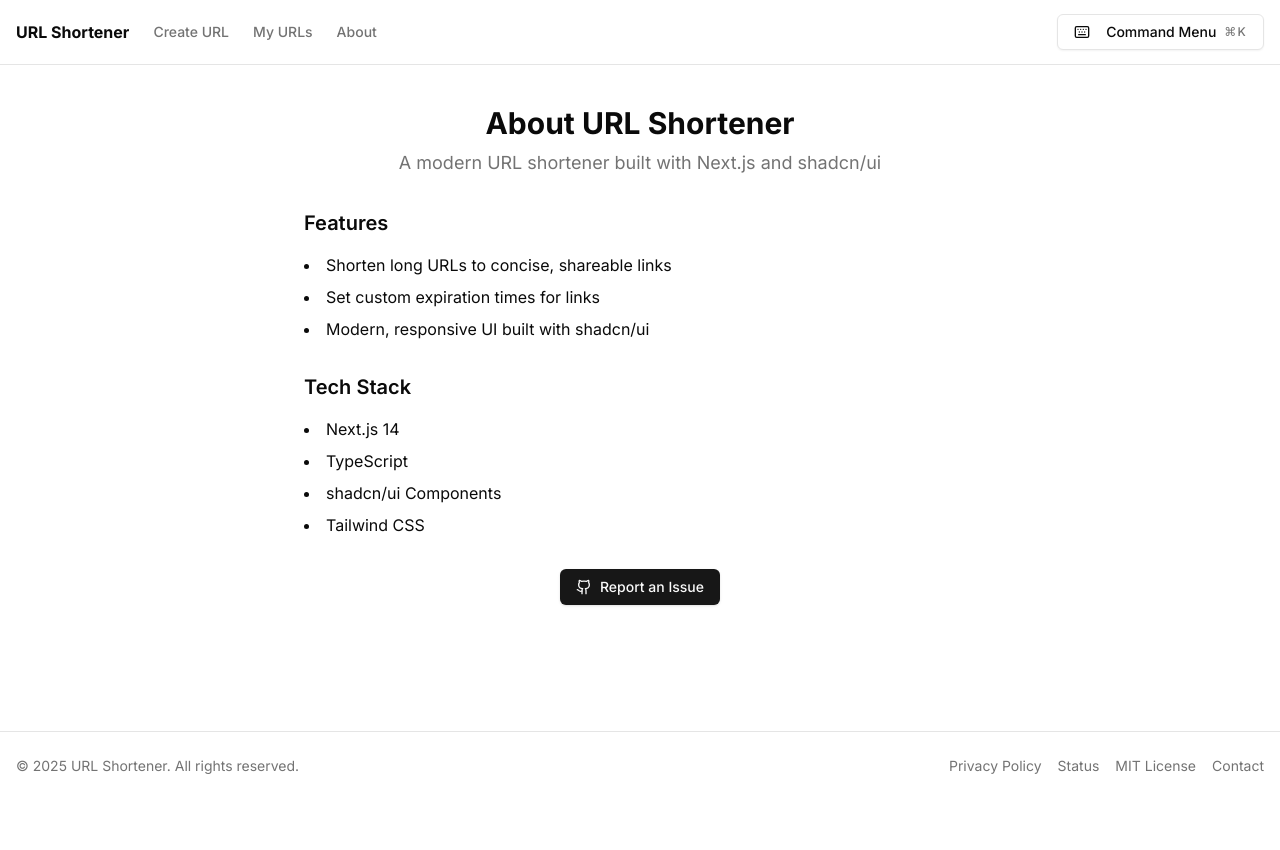
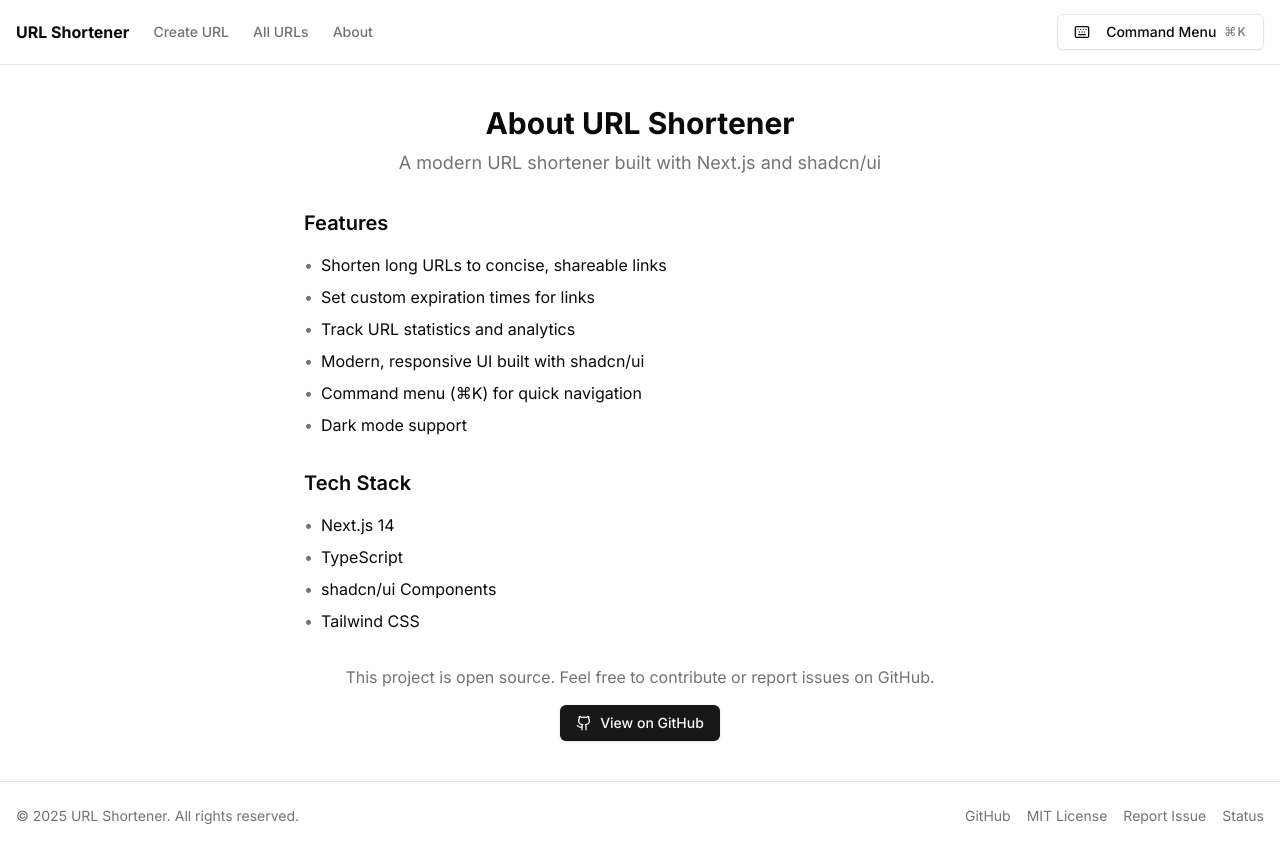
Before and after one commit to ronniesong0809/url-shortener-next, a Next.js app: page /about in a window 1280 px wide. Before the commit the page ends 800 px from the top, so only its background shows below. Built offline with nearby package versions, Linux system fonts and the light colour scheme.

Commit message:
docs: update README, About page and enhance Footer and Header

```diff
--- a/app/about/page.tsx
+++ b/app/about/page.tsx
@@ -17,24 +17,28 @@ export default function AboutPage() {
         {content.sections.map((section, index) => (
           <div key={index} className="mb-8">
             <h2 className="mb-4 text-xl font-semibold">{section.title}</h2>
-            <ul className="list-inside list-disc space-y-2">
+            <ul className="space-y-2">
               {section.items.map((item, itemIndex) => (
-                <li key={itemIndex}>{item}</li>
+                <li key={itemIndex} className="flex items-start gap-2">
+                  <span className="select-none text-muted-foreground">•</span>
+                  <span>{item}</span>
+                </li>
               ))}
             </ul>
           </div>
         ))}
 
-        <div className="flex justify-center">
+        <div className="text-center">
+          <p className="text-muted-foreground mb-4">{content.github.description}</p>
           <Button asChild>
             <Link
-              href={content.reportIssue.url}
+              href={content.github.url}
               target="_blank"
               rel="noopener noreferrer"
               className="flex items-center gap-2"
             >
               <Github className="h-5 w-5" />
-              {content.reportIssue.text}
+              {content.github.text}
             </Link>
           </Button>
         </div>
--- a/app/urls/page.tsx
+++ b/app/urls/page.tsx
@@ -18,7 +18,7 @@ export default function UrlsPage() {
     <div className="container mx-auto py-10">
       <div className="mx-auto max-w-4xl">
         <div className="mb-8">
-          <h1 className="text-3xl font-bold mb-3">My URLs</h1>
+          <h1 className="text-3xl font-bold mb-3">All URLs</h1>
           <p className="text-lg text-muted-foreground">
             Manage and track your shortened URLs
           </p>
--- a/components/Footer.tsx
+++ b/components/Footer.tsx
@@ -1,3 +1,5 @@
+import { Github } from 'lucide-react'
+import Link from 'next/link'
 import content from '@/content/footer.json'
 
 export function Footer() {
@@ -8,15 +10,17 @@ export function Footer() {
           <p className="text-sm text-muted-foreground">
             © {new Date().getFullYear()} {content.copyright.text}
           </p>
-          <nav className="flex gap-4">
+          <nav className="flex items-center gap-4">
             {content.links.map((link, index) => (
-              <a
+              <Link
                 key={index}
                 href={link.href}
-                className="text-sm text-muted-foreground hover:text-primary"
+                target="_blank"
+                rel="noopener noreferrer"
+                className="text-sm text-muted-foreground hover:text-foreground"
               >
                 {link.text}
-              </a>
+              </Link>
             ))}
           </nav>
         </div>
--- a/components/Header.tsx
+++ b/components/Header.tsx
@@ -62,7 +62,7 @@ export function Header() {
               Create URL
             </Link>
             <Link href="/urls" className="text-muted-foreground hover:text-foreground">
-              My URLs
+              All URLs
             </Link>
             <Link href="/about" className="text-muted-foreground hover:text-foreground">
               About
@@ -95,7 +95,7 @@ export function Header() {
               <CommandShortcut>⌘N</CommandShortcut>
             </CommandItem>
             <CommandItem onSelect={() => runCommand(() => router.push("/urls"))}>
-              My URLs
+              All URLs
               <CommandShortcut>⌘U</CommandShortcut>
             </CommandItem>
             <CommandItem onSelect={() => runCommand(() => router.push("/about"))}>
--- a/content/about.json
+++ b/content/about.json
@@ -7,7 +7,10 @@
       "items": [
         "Shorten long URLs to concise, shareable links",
         "Set custom expiration times for links",
-        "Modern, responsive UI built with shadcn/ui"
+        "Track URL statistics and analytics",
+        "Modern, responsive UI built with shadcn/ui",
+        "Command menu (⌘K) for quick navigation",
+        "Dark mode support"
       ]
     },
     {
@@ -20,8 +23,9 @@
       ]
     }
   ],
-  "reportIssue": {
-    "text": "Report an Issue",
-    "url": "https://github.com/ronniesong0809/url-shortener-next/issues"
+  "github": {
+    "text": "View on GitHub",
+    "url": "https://github.com/ronniesong0809/url-shortener-next",
+    "description": "This project is open source. Feel free to contribute or report issues on GitHub."
   }
 }
--- a/content/footer.json
+++ b/content/footer.json
@@ -4,20 +4,20 @@
   },
   "links": [
     {
-      "text": "Privacy Policy",
-      "href": "/privacy"
-    },
-    {
-      "text": "Status",
-      "href": "https://stats.uptimerobot.com/ezBNpwC4lT"
+      "text": "GitHub",
+      "href": "https://github.com/ronniesong0809/url-shortener-next"
     },
     {
       "text": "MIT License",
       "href": "https://github.com/ronniesong0809/url-shortener-next/blob/main/LICENSE"
     },
     {
-      "text": "Contact",
-      "href": "mailto:ronniesong0809@gmail.com"
+      "text": "Report Issue",
+      "href": "https://github.com/ronniesong0809/url-shortener-next/issues"
+    },
+    {
+      "text": "Status",
+      "href": "https://stats.uptimerobot.com/ezBNpwC4lT"
     }
   ]
 }
```
Also changed, not shown: 1 other file (tests, documents, lock files or other folders).
